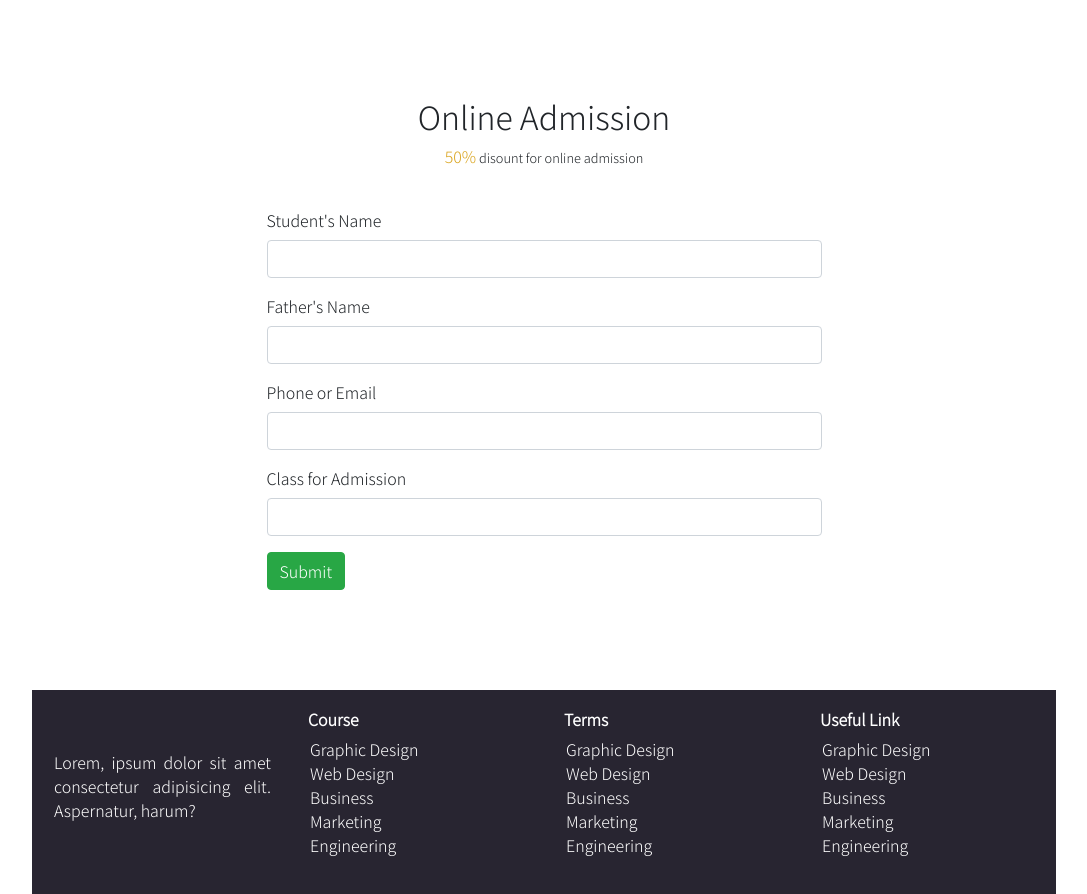
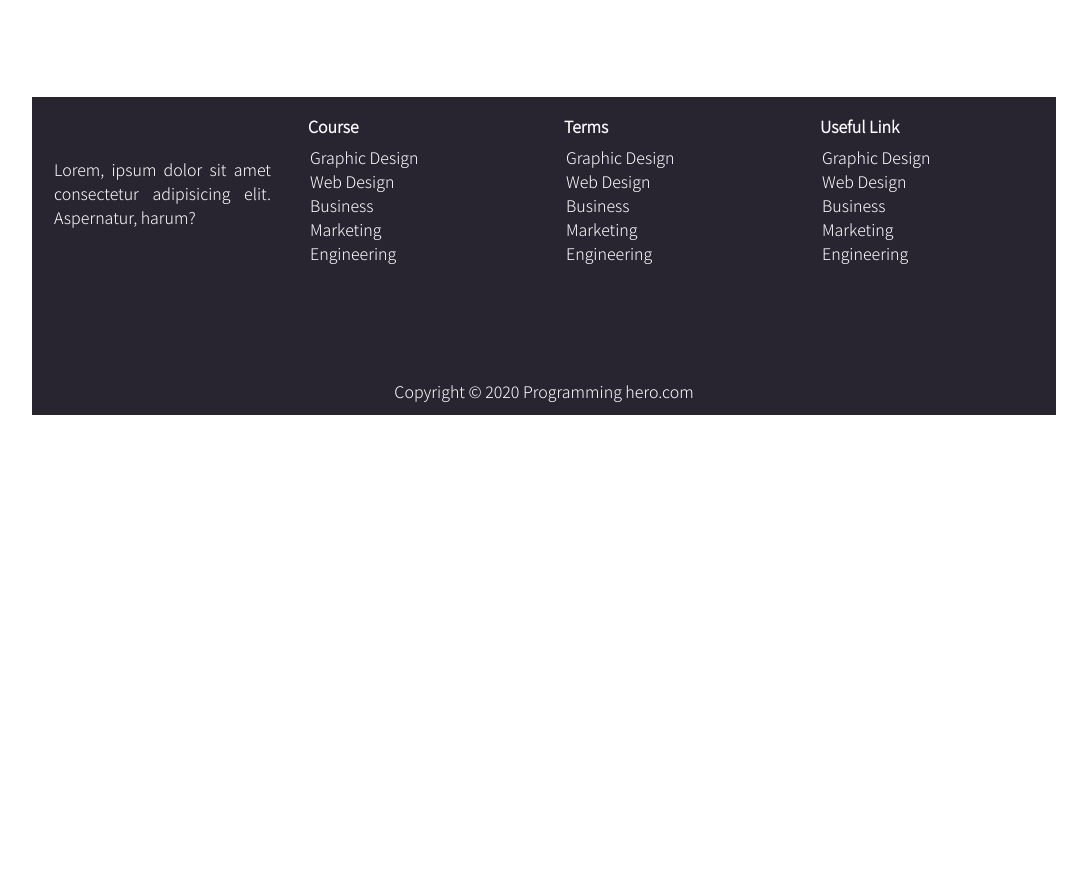
Before and after one commit to akhandalamin/e-school, a plain HTML site: page index.html in a window 1280 px wide. Shown: the part 1998-2892 px from the top of the page, without its empty margins (96-1183 px from the left). After the commit the page ends 2413 px from the top, so only its background shows below. Drawn offline with nearby package versions, Linux system fonts and the light colour scheme.

Commit message:
Finally Done

```diff
--- a/index.html
+++ b/index.html
@@ -177,41 +177,7 @@
            </div>
        </div>
 
-       <div class="container">
-           <div class="ad-name">
-               <h2>Online Admission</h2>
-               <small><span class="discount">50%</span> disount for online admission</small>
-           </div>
-           <div class="admission">
-            <form class="w-50">
-                <div class="form-group">
-                  <label for="exampleInputEmail1">Student's Name</label>
-                  <input type="email" class="form-control" id="exampleInputEmail1" aria-describedby="emailHelp">
 
-                </div>
-
-                <div class="form-group">
-                    <label for="exampleInputEmail1">Father's Name</label>
-                    <input type="email" class="form-control" id="exampleInputEmail1" aria-describedby="emailHelp">
-
-                  </div>
-
-                  <div class="form-group">
-                    <label for="exampleInputEmail1">Phone or Email</label>
-                    <input type="email" class="form-control" id="exampleInputEmail1" aria-describedby="emailHelp">
-
-                  </div>
-
-                  <div class="form-group">
-                    <label for="exampleInputEmail1">Class for Admission</label>
-                    <input type="email" class="form-control" id="exampleInputEmail1" aria-describedby="emailHelp">
-
-                  </div>
-
-                <button type="submit" class="btn btn-success">Submit</button>
-              </form>
-           </div>
-       </div>
 
        <!-- Footer Section End  -->
        <section>
```
